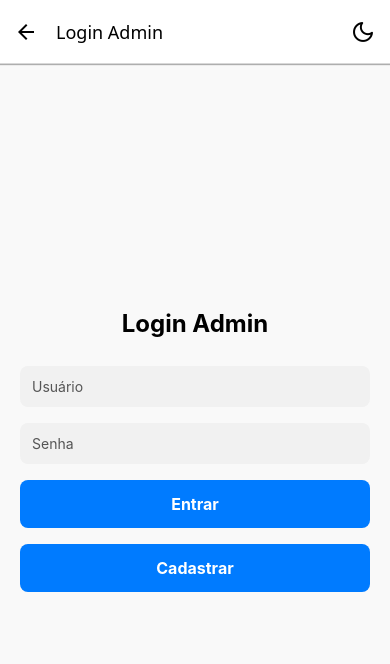
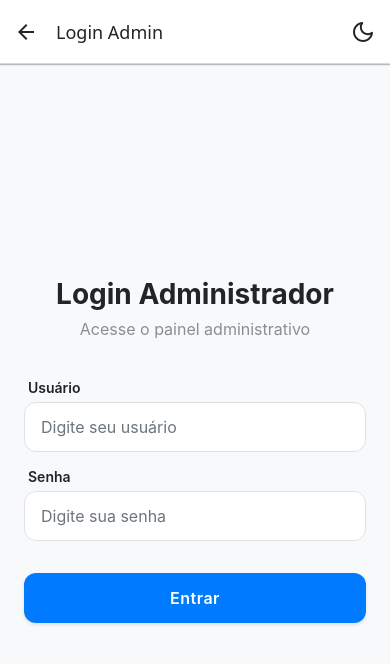
Before and after one commit to GustavoTavaresDosSantos/ticket-system, a React Native app in the folder app/: screen /AdminLogin in a window 390 px wide. Shown: the top 664 px of the page. Built offline with nearby package versions, Linux system fonts and the light colour scheme.

Commit message:
Atualizado estilização e nomeação de alguns arquivos.

```diff
--- a/app/src/components/CustomButton.jsx
+++ b/app/src/components/CustomButton.jsx
@@ -2,16 +2,64 @@ import React from "react";
 import { TouchableOpacity, Text, StyleSheet } from "react-native";
 import { useSelector } from "react-redux";
 
-export default function CustomButton({ title, onPress }) {
-  const theme = useSelector((state) => state.theme.theme);
-  const isDark = theme === "dark";
+export default function CustomButton({
+  title,
+  onPress,
+  color,
+  textColor,
+  variant = "primary",
+  disabled = false
+}) {
+  const themeState = useSelector((state) => state.theme);
+  const currentTheme = themeState.theme;
+  const colors = themeState.colors[currentTheme];
+
+  const getButtonStyle = () => {
+    if (disabled) {
+      return {
+        backgroundColor: colors.disabled || "#ccc",
+        opacity: 0.6,
+      };
+    }
+
+    if (color) {
+      return { backgroundColor: color };
+    }
+
+    switch (variant) {
+      case "secondary":
+        return {
+          backgroundColor: "transparent",
+          borderWidth: 2,
+          borderColor: colors.accent,
+        };
+      case "danger":
+        return { backgroundColor: "#dc3545" };
+      default:
+        return { backgroundColor: colors.accent };
+    }
+  };
+
+  const getTextStyle = () => {
+    if (textColor) {
+      return { color: textColor };
+    }
+
+    if (variant === "secondary") {
+      return { color: colors.accent };
+    }
+
+    return { color: "#fff" };
+  };
 
   return (
     <TouchableOpacity
-      style={[styles.button, { backgroundColor: isDark ? "#333" : "#007BFF" }]}
+      style={[styles.button, getButtonStyle()]}
       onPress={onPress}
+      disabled={disabled}
+      activeOpacity={disabled ? 1 : 0.7}
     >
-      <Text style={[styles.text, { color: isDark ? "#fff" : "#fff" }]}>
+      <Text style={[styles.text, getTextStyle()]}>
         {title}
       </Text>
     </TouchableOpacity>
@@ -20,13 +68,25 @@ export default function CustomButton({ title, onPress }) {
 
 const styles = StyleSheet.create({
   button: {
-    padding: 14,
-    borderRadius: 8,
+    paddingVertical: 14,
+    paddingHorizontal: 20,
+    borderRadius: 12,
     marginVertical: 8,
     alignItems: "center",
+    justifyContent: "center",
+    minHeight: 50,
+    shadowColor: "#000",
+    shadowOffset: {
+      width: 0,
+      height: 2,
+    },
+    shadowOpacity: 0.1,
+    shadowRadius: 3.84,
+    elevation: 5,
   },
   text: {
     fontSize: 16,
-    fontWeight: "bold",
+    fontWeight: "600",
+    letterSpacing: 0.5,
   },
 });
--- a/app/src/components/CustomInput.jsx
+++ b/app/src/components/CustomInput.jsx
@@ -1,5 +1,5 @@
-import React from "react";
-import { TextInput, StyleSheet } from "react-native";
+import React, { useState } from "react";
+import { TextInput, StyleSheet, View, Text } from "react-native";
 import { useSelector } from "react-redux";
 
 export default function CustomInput({
@@ -8,33 +8,86 @@ export default function CustomInput({
   value,
   onChangeText,
   keyboardType,
+  label,
+  error,
+  multiline = false,
+  numberOfLines = 1,
 }) {
-  const theme = useSelector((state) => state.theme.theme);
-  const isDark = theme === "dark";
+  const [isFocused, setIsFocused] = useState(false);
+  const themeState = useSelector((state) => state.theme);
+  const currentTheme = themeState.theme;
+  const colors = themeState.colors[currentTheme];
+
+  const getInputStyle = () => {
+    let style = {
+      backgroundColor: colors.inputBackground || (currentTheme === "dark" ? "#2a2a2a" : "#f8f9fa"),
+      color: colors.text,
+      borderColor: error ? "#dc3545" : (isFocused ? colors.accent : colors.border || "#e0e0e0"),
+    };
+
+    if (isFocused) {
+      style.shadowColor = colors.accent;
+      style.shadowOffset = { width: 0, height: 0 };
+      style.shadowOpacity = 0.3;
+      style.shadowRadius = 4;
+      style.elevation = 3;
+    }
+
+    return style;
+  };
 
   return (
+    <View style={styles.container}>
+      {label && (
+        <Text style={[styles.label, { color: colors.text }]}>
+          {label}
+        </Text>
+      )}
       <TextInput
-      style={[
-        styles.input,
-        {
-          backgroundColor: isDark ? "#444" : "#f1f1f1",
-          color: isDark ? "#fff" : "#000",
-        },
-      ]}
+        style={[styles.input, getInputStyle()]}
         placeholder={placeholder}
-      placeholderTextColor={isDark ? "#aaa" : "#555"}
+        placeholderTextColor={colors.placeholderText || (currentTheme === "dark" ? "#888" : "#666")}
         secureTextEntry={secureTextEntry}
         value={value}
         onChangeText={onChangeText}
         keyboardType={keyboardType}
+        multiline={multiline}
+        numberOfLines={numberOfLines}
+        onFocus={() => setIsFocused(true)}
+        onBlur={() => setIsFocused(false)}
       />
+      {error && (
+        <Text style={styles.errorText}>
+          {error}
+        </Text>
+      )}
+    </View>
   );
 }
 
 const styles = StyleSheet.create({
-  input: {
-    padding: 12,
-    borderRadius: 8,
+  container: {
     marginVertical: 8,
   },
+  label: {
+    fontSize: 14,
+    fontWeight: "600",
+    marginBottom: 6,
+    marginLeft: 4,
+  },
+  input: {
+    paddingVertical: 14,
+    paddingHorizontal: 16,
+    borderRadius: 12,
+    borderWidth: 1.5,
+    fontSize: 16,
+    minHeight: 50,
+    textAlignVertical: "top",
+  },
+  errorText: {
+    color: "#dc3545",
+    fontSize: 12,
+    marginTop: 4,
+    marginLeft: 4,
+  },
 });
--- a/app/src/screens/ChooseRoleScreen.jsx
+++ b/app/src/screens/ChooseRoleScreen.jsx
@@ -1,5 +1,5 @@
 import React from "react";
-import { View, StyleSheet } from "react-native";
+import { View, StyleSheet, SafeAreaView } from "react-native";
 import CustomButton from "../components/CustomButton";
 import CustomText from "../components/CustomText";
 import { useSelector } from "react-redux";
@@ -9,38 +9,104 @@ export default function ChooseRoleScreen({ navigation }) {
   const currentTheme = themeState.theme;
   const colors = themeState.colors[currentTheme];
 
+  const handleStudentLogin = () => {
+    navigation.navigate("StudentLogin");
+  };
+
+  const handleAdminLogin = () => {
+    navigation.navigate("AdminLogin");
+  };
+
   return (
-    <View style={[styles.container, { backgroundColor: colors.body }]}>
-      <CustomText style={[styles.title, { color: colors.text }]}>
-        Escolha seu Perfil
-      </CustomText>
+    <SafeAreaView style={[styles.container, { backgroundColor: colors.body }]}>
+      <View style={styles.content}>
+        <View style={styles.header}>
+          <CustomText style={[styles.title, { color: colors.text }]}>
+            Sistema de Tickets
+          </CustomText>
+          <CustomText style={[styles.subtitle, { color: colors.secondary }]}>
+            Escolha seu perfil para continuar
+          </CustomText>
+        </View>
 
-      <CustomButton
-        title="Login Aluno"
-        onPress={() => navigation.navigate("StudentLogin")}
-        color={colors.accent}
-        textColor={colors.text}
-      />
-      <CustomButton
-        title="Login Admin"
-        onPress={() => navigation.navigate("AdminLogin")}
-        color={colors.accent}
-        textColor={colors.text}
-      />
-    </View>
+        <View style={styles.buttonContainer}>
+          <View style={styles.roleCard}>
+            <CustomText style={[styles.roleTitle, { color: colors.text }]}>
+              Estudante
+            </CustomText>
+            <CustomText style={[styles.roleDescription, { color: colors.secondary }]}>
+              Abra e acompanhe seus tickets de suporte
+            </CustomText>
+            <CustomButton
+              title="Entrar como Aluno"
+              onPress={handleStudentLogin}
+              variant="primary"
+            />
+          </View>
+
+          <View style={styles.roleCard}>
+            <CustomText style={[styles.roleTitle, { color: colors.text }]}>
+              Administrador
+            </CustomText>
+            <CustomText style={[styles.roleDescription, { color: colors.secondary }]}>
+              Gerencie tickets e usuários do sistema
+            </CustomText>
+            <CustomButton
+              title="Entrar como Admin"
+              onPress={handleAdminLogin}
+              variant="secondary"
+            />
+          </View>
+        </View>
+      </View>
+    </SafeAreaView>
   );
 }
 
 const styles = StyleSheet.create({
   container: {
     flex: 1,
+  },
+  content: {
+    flex: 1,
     justifyContent: "center",
+    padding: 24,
+  },
+  header: {
     alignItems: "center",
-    padding: 20,
+    marginBottom: 48,
   },
   title: {
-    fontSize: 22,
-    fontWeight: "bold",
-    marginBottom: 20,
+    fontSize: 32,
+    fontWeight: "700",
+    marginBottom: 8,
+    textAlign: "center",
+  },
+  subtitle: {
+    fontSize: 16,
+    textAlign: "center",
+    opacity: 0.8,
+  },
+  buttonContainer: {
+    gap: 24,
+  },
+  roleCard: {
+    padding: 24,
+    borderRadius: 16,
+    backgroundColor: "rgba(255, 255, 255, 0.05)",
+    borderWidth: 1,
+    borderColor: "rgba(255, 255, 255, 0.1)",
+  },
+  roleTitle: {
+    fontSize: 20,
+    fontWeight: "600",
+    marginBottom: 8,
+    textAlign: "center",
+  },
+  roleDescription: {
+    fontSize: 14,
+    textAlign: "center",
+    marginBottom: 16,
+    lineHeight: 20,
   },
 });
--- a/app/src/screens/admins/LoginScreen.jsx
+++ b/app/src/screens/admins/LoginScreen.jsx
@@ -1,57 +1,157 @@
 import React, { useState } from "react";
-import { View, StyleSheet } from "react-native";
+import { View, StyleSheet, Alert, KeyboardAvoidingView, Platform } from "react-native";
 import CustomInput from "../../components/CustomInput";
 import CustomButton from "../../components/CustomButton";
 import CustomText from "../../components/CustomText";
 import { useSelector } from "react-redux";
 
 export default function AdminLoginScreen({ navigation }) {
-  const theme = useSelector((state) => state.theme.theme);
-  const isDark = theme === "dark";
+  const themeState = useSelector((state) => state.theme);
+  const currentTheme = themeState.theme;
+  const colors = themeState.colors[currentTheme];
 
-  const [user, setUser] = useState("");
-  const [password, setPassword] = useState("");
+  const [formData, setFormData] = useState({
+    user: "",
+    password: "",
+  });
+  const [errors, setErrors] = useState({});
+  const [isLoading, setIsLoading] = useState(false);
 
-  const handleLogin = () => {
-    console.log(`Admin logando: ${user}`);
+  const validateForm = () => {
+    const newErrors = {};
+
+    if (!formData.user.trim()) {
+      newErrors.user = "Usuário é obrigatório";
+    }
+
+    if (!formData.password.trim()) {
+      newErrors.password = "Senha é obrigatória";
+    } else if (formData.password.length < 6) {
+      newErrors.password = "Senha deve ter pelo menos 6 caracteres";
+    }
+
+    setErrors(newErrors);
+    return Object.keys(newErrors).length === 0;
+  };
+
+  const handleInputChange = (field, value) => {
+    setFormData(prev => ({
+      ...prev,
+      [field]: value
+    }));
+
+    // Limpar erro do campo quando o usuário começar a digitar
+    if (errors[field]) {
+      setErrors(prev => ({
+        ...prev,
+        [field]: ""
+      }));
+    }
+  };
+
+  const handleLogin = async () => {
+    if (!validateForm()) {
+      return;
+    }
+
+    setIsLoading(true);
+
+    try {
+      // Simular chamada de API
+      await new Promise(resolve => setTimeout(resolve, 1000));
+
+      // Aqui você implementaria a lógica real de autenticação
+      console.log(`Admin logando: ${formData.user}`);
+
+      // Exemplo de validação simples (remover em produção)
+      if (formData.user === "admin" && formData.password === "123456") {
+        Alert.alert("Sucesso", "Login realizado com sucesso!");
+        // navigation.navigate("AdminDashboard");
+      } else {
+        Alert.alert("Erro", "Usuário ou senha incorretos");
+      }
+    } catch (error) {
+      Alert.alert("Erro", "Falha ao realizar login. Tente novamente.");
+      console.error("Erro no login:", error);
+    } finally {
+      setIsLoading(false);
+    }
   };
 
   return (
-    <View
-      style={[
-        styles.container,
-        { backgroundColor: isDark ? "#121212" : "#f9f9f9" },
-      ]}
+    <KeyboardAvoidingView
+      style={[styles.container, { backgroundColor: colors.body }]}
+      behavior={Platform.OS === "ios" ? "padding" : "height"}
     >
-      <CustomText style={styles.title}>Login Admin</CustomText>
+      <View style={styles.content}>
+        <View style={styles.header}>
+          <CustomText style={[styles.title, { color: colors.text }]}>
+            Login Administrador
+          </CustomText>
+          <CustomText style={[styles.subtitle, { color: colors.secondary }]}>
+            Acesse o painel administrativo
+          </CustomText>
+        </View>
 
-      <CustomInput placeholder="Usuário" value={user} onChangeText={setUser} />
-      <CustomInput
-        placeholder="Senha"
-        secureTextEntry
-        value={password}
-        onChangeText={setPassword}
-      />
+        <View style={styles.form}>
+          <CustomInput
+            label="Usuário"
+            placeholder="Digite seu usuário"
+            value={formData.user}
+            onChangeText={(value) => handleInputChange("user", value)}
+            error={errors.user}
+          />
 
-      <CustomButton title="Entrar" onPress={handleLogin} />
-      <CustomButton
-        title="Cadastrar"
-        onPress={() => navigation.navigate("RegisterScreen")}
-      />
-    </View>
+          <CustomInput
+            label="Senha"
+            placeholder="Digite sua senha"
+            secureTextEntry
+            value={formData.password}
+            onChangeText={(value) => handleInputChange("password", value)}
+            error={errors.password}
+          />
+
+          <View style={styles.buttonContainer}>
+            <CustomButton
+              title={isLoading ? "Entrando..." : "Entrar"}
+              onPress={handleLogin}
+              disabled={isLoading}
+            />
+          </View>
+        </View>
+      </View>
+    </KeyboardAvoidingView>
   );
 }
 
 const styles = StyleSheet.create({
   container: {
     flex: 1,
+  },
+  content: {
+    flex: 1,
     justifyContent: "center",
-    padding: 20,
+    padding: 24,
+  },
+  header: {
+    alignItems: "center",
+    marginBottom: 32,
   },
   title: {
-    fontSize: 24,
-    fontWeight: "bold",
-    marginBottom: 20,
+    fontSize: 28,
+    fontWeight: "700",
+    marginBottom: 8,
     textAlign: "center",
   },
+  subtitle: {
+    fontSize: 16,
+    textAlign: "center",
+    opacity: 0.8,
+  },
+  form: {
+    width: "100%",
+  },
+  buttonContainer: {
+    marginTop: 16,
+  },
 });
```
Also changed, not shown: app/App.js (+2 -6 lines), app/src/store/themeSlice.js (+30 -7 lines), app/src/screens/students/DoneScreen.jsx (deleted), app/src/screens/students/HomeScreen.jsx (added), app/src/screens/students/ReceiveScreen.jsx (added), app/src/screens/students/TicketScreen.jsx (deleted), 1 other file (tests, documents, lock files or other folders). Lines whose indentation alone changed are shown as unchanged.
